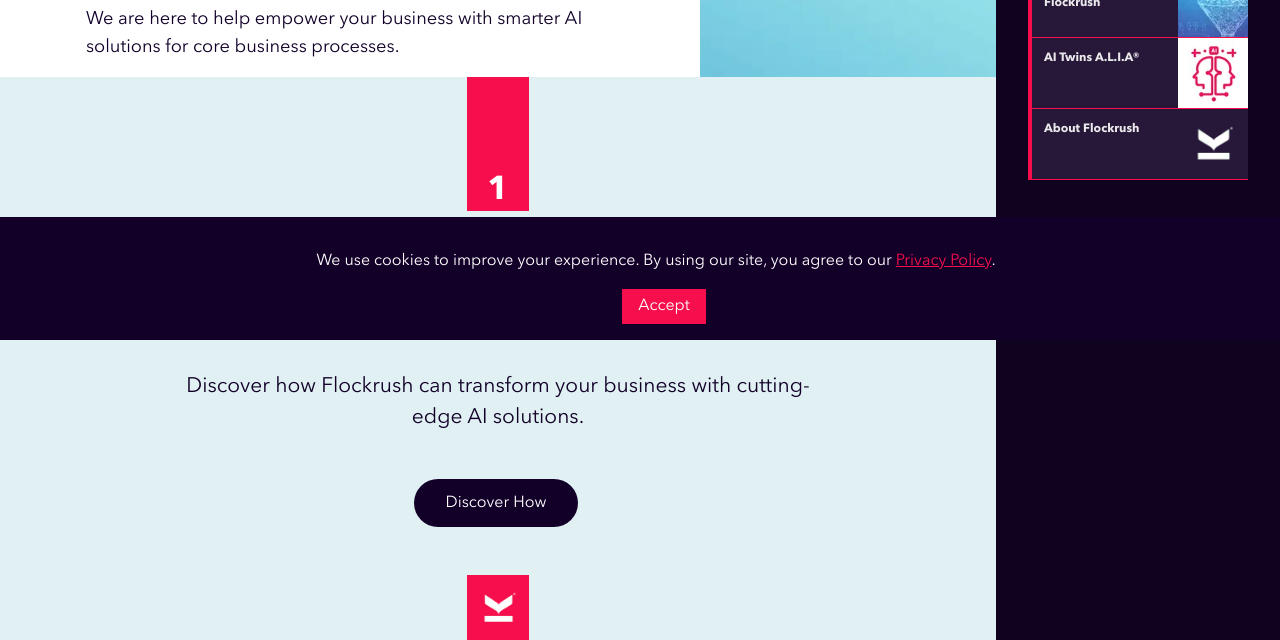
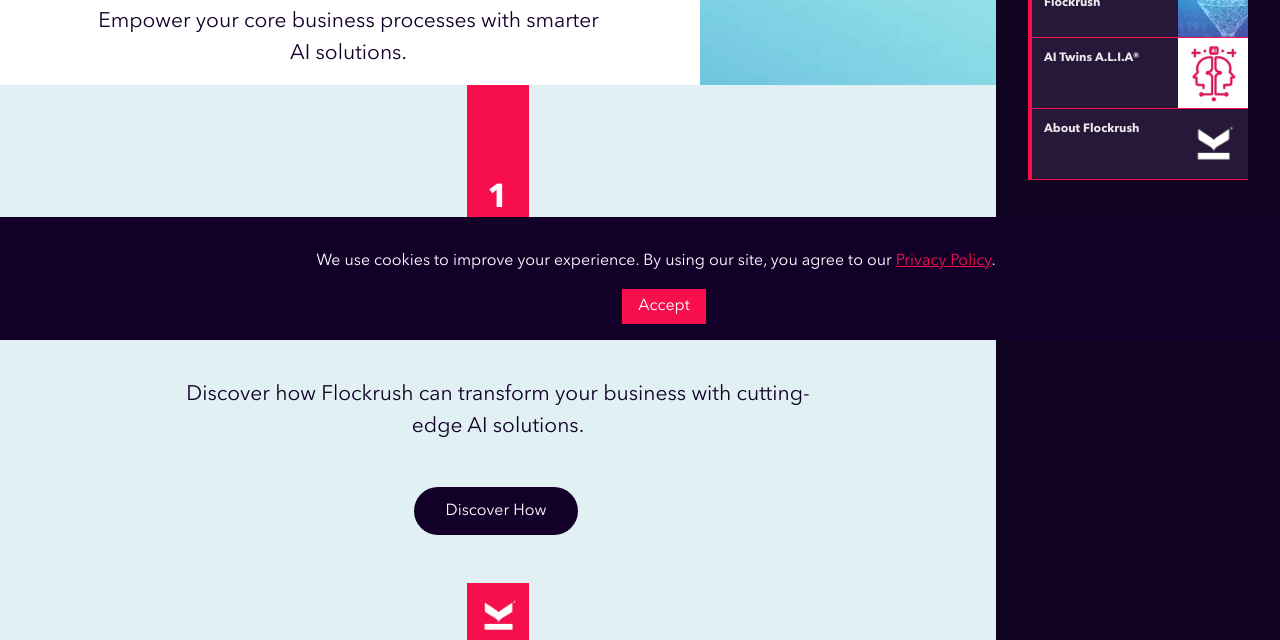
Before and after one commit to flockrush/flockrush.github.io, a website built with webpack: page be-ai-ready/index.html in a window 1280 px wide. Shown: the part 460-1100 px from the top of the page. Built offline with nearby package versions, Linux system fonts and the light colour scheme; a script that the page names is missing.

Commit message:
be ai ready

```diff
--- a/be-ai-ready/index.html
+++ b/be-ai-ready/index.html
@@ -182,7 +182,7 @@
                   <div class="row padding-left-10per padding-top-0">
                     <div class="twelve wide column">
                       <h1>Be <span style="color: #F70F4D;">AI </span>Ready </h1>
-                      <div class=""ux message">We are here to help empower your business with smarter AI solutions for core business processes. </div>
+                      <div class="ux message">Empower your core business processes with smarter AI solutions.</div>
                     </div>
                   </div>
                 </div>
```
Also changed, not shown: index.html (+3 -4 lines).
